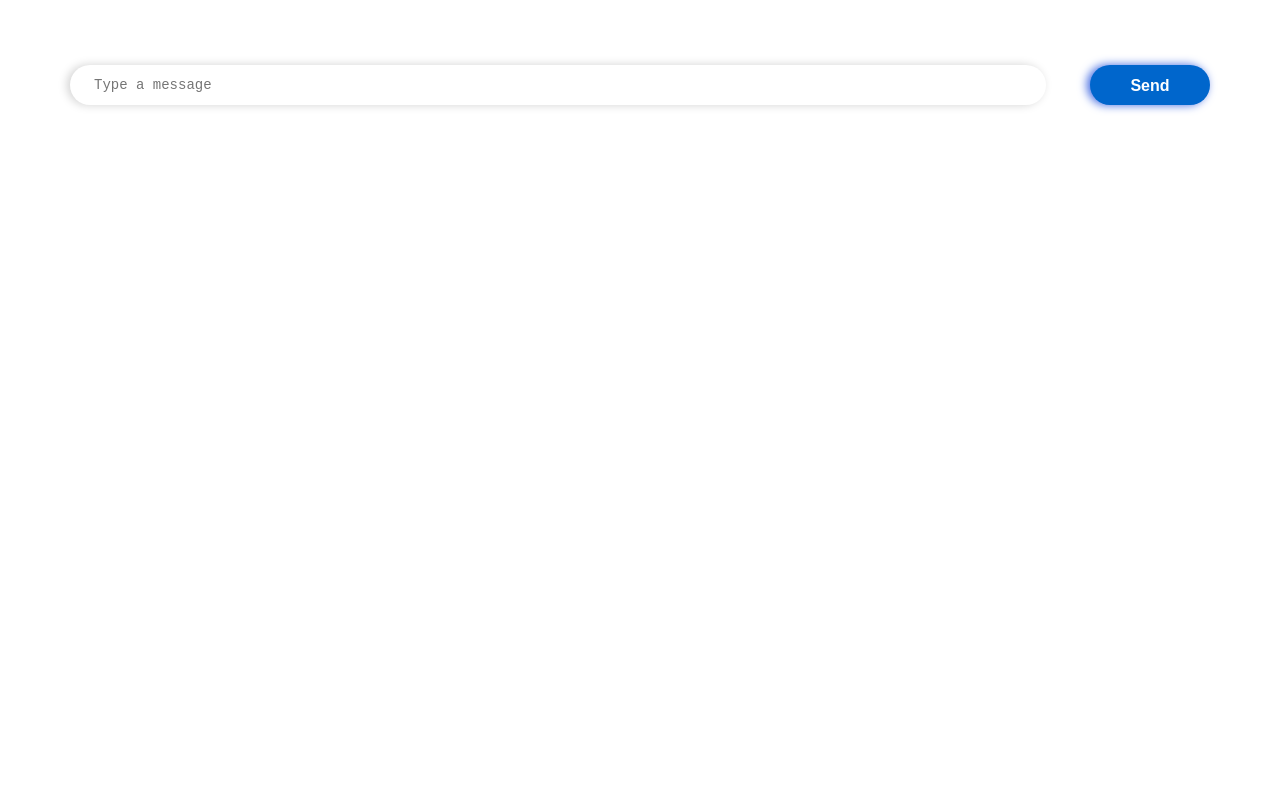
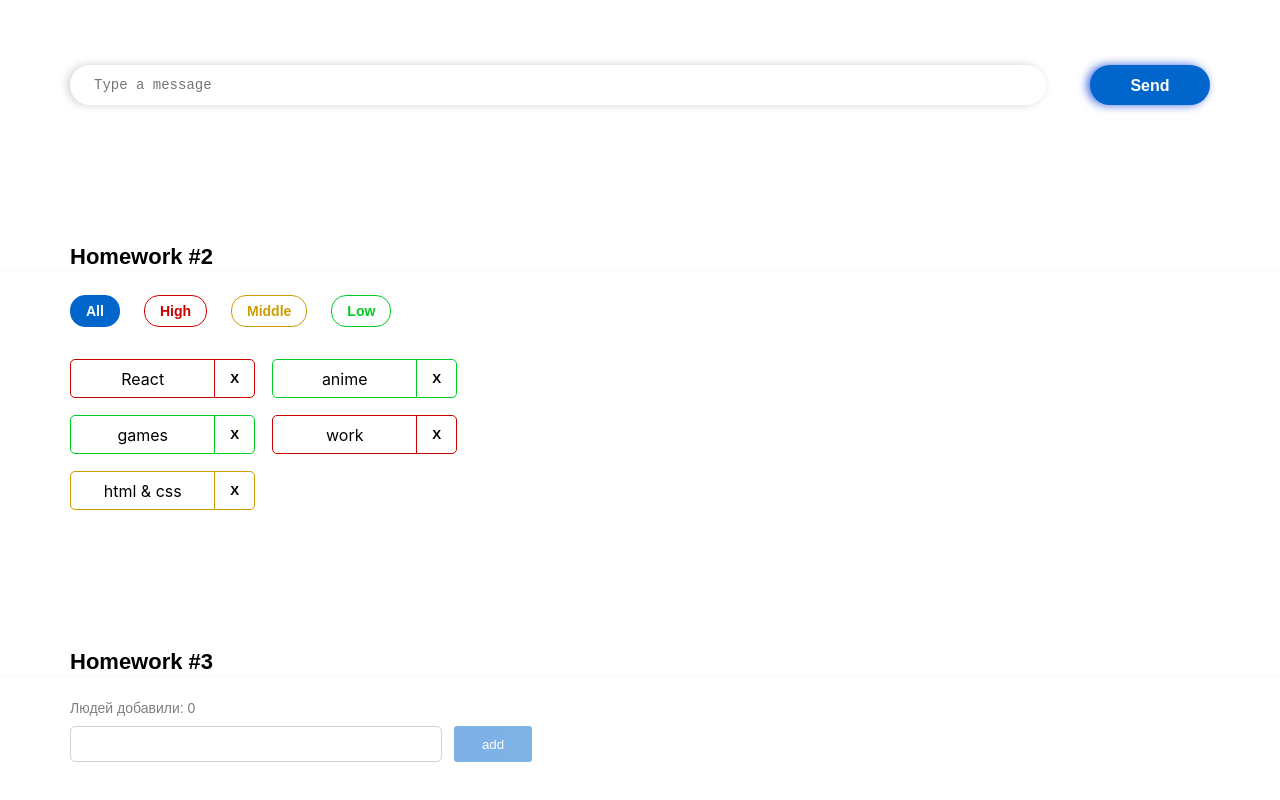
Before and after one commit to YuriyPshenov/homeworks, a React (Create React App) app: page / in a window 1280 px wide. Shown: the part 332-1132 px from the top of the page. Before the commit the page ends 800 px from the top, so only its background shows below. Built offline with nearby package versions, Linux system fonts and the light colour scheme.

Commit message:
updating HW3

```diff
--- a/src/s1-main/App.tsx
+++ b/src/s1-main/App.tsx
@@ -1,14 +1,15 @@
 import React from 'react'
 import s from './App.module.css'
 import HW1 from '../s2-homeworks/hw01/HW1'
+import HW2 from "../s2-homeworks/hw02/HW2";
+import HW3 from "../s2-homeworks/hw03/HW3";
 
 function App() {
     return (
         <div className={s.App}>
             <HW1/>
-            {/*раскомментировать по ходу выполнения*/}
-            {/*<HW2/>*/}
-            {/*<HW3/>*/}
+            <HW2/>
+            <HW3/>
             {/*<HW4/>*/}
 
             {/*при выполнении дз 5 и более - закомментировать здесь дз 1-4, так как они есть внутри дз 5*/}
--- a/src/s2-homeworks/hw02/HW2.tsx
+++ b/src/s2-homeworks/hw02/HW2.tsx
@@ -1,32 +1,34 @@
 import React, {useState} from 'react'
 import Affairs from './affairs/Affairs'
 import s2 from '../../s1-main/App.module.css'
+import {elGR} from "@mui/material/locale";
 
 /*
-* 1 - описать типы AffairPriorityType, AffairType
-* 2 - указать нужный тип для defaultAffairs
-* 3 - дописать типы и логику функции filterAffairs и проверить её тестами
-* 4 - выполнить пункт 3 для функции deleteAffair
-* 5 - указать нужный тип в useState с affairs
-* 6 - дописать тип и логику функции deleteAffairCallback
-* 7 - в файле Affairs.tsx дописать типизацию пропсов
-* 8 - в файле Affairs.tsx дописать логику функций setAll, setHigh, setMiddle, setLow
-* 9 - в файле Affair.tsx дописать типизацию пропсов
-* 10 - в файле Affair.tsx дописать функции deleteCallback и использовать
+* 1 - описать типы AffairPriorityType, AffairType +
+* 2 - указать нужный тип для defaultAffairs +
+* 3 - дописать типы и логику функции filterAffairs и проверить её тестами +
+* 4 - выполнить пункт 3 для функции deleteAffair +
+* 5 - указать нужный тип в useState с affairs +
+* 6 - дописать тип и логику функции deleteAffairCallback +
+* 7 - в файле Affairs.tsx дописать типизацию пропсов +
+* 8 - в файле Affairs.tsx дописать логику функций setAll, setHigh, setMiddle, setLow +
+* 9 - в файле Affair.tsx дописать типизацию пропсов +
+* 10 - в файле Affair.tsx дописать функции deleteCallback и использовать +
 * 11 - в файле Affair.tsx отобразить приходящие данные
 * */
 
 // types
-export type AffairPriorityType = any // need to fix any
+export type AffairPriorityType = 'low' | 'middle' | 'high' // need to fix any
+
 export type AffairType = {
-    _id: any // need to fix any
-    name: any // need to fix any
+    _id: number
+    name: string
     priority: AffairPriorityType
 }
 export type FilterType = 'all' | AffairPriorityType
 
 // constants
-const defaultAffairs: any = [ // need to fix any
+const defaultAffairs: Array<AffairType> = [ // need to fix any
     {_id: 1, name: 'React', priority: 'high'}, // студенты могут изменить содержимое name и количество элементов в массиве, ...priority не менять!
     {_id: 2, name: 'anime', priority: 'low'},
     {_id: 3, name: 'games', priority: 'low'},
@@ -35,23 +37,30 @@ const defaultAffairs: any = [ // need to fix any
 ]
 
 // pure helper functions
-export const filterAffairs = (affairs: any, filter: any): any => { // need to fix any
+export const filterAffairs = (affairs: Array<AffairType>, filter: FilterType): Array<AffairType> => { // need to fix any
 
+    return affairs.filter( (el) => {
+        if ('all' === filter) {
+            return affairs.filter( el => el.priority)
+        }
 
-    return affairs // need to fix
+        if (el.priority === filter) {
+            return affairs.filter( el => el.priority === filter)
+        }
+    } )
 }
-export const deleteAffair = (affairs: any, _id: any): any => { // need to fix any
-
-    return affairs // need to fix
+export const deleteAffair = (affairs: Array<AffairType>, _id: number): Array<AffairType>  => { // need to fix any
+    return affairs.filter(el => el._id !== _id)
 }
 
 function HW2() {
-    const [affairs, setAffairs] = useState<any>(defaultAffairs) // need to fix any
+    const [affairs, setAffairs] = useState<Array<AffairType>>(defaultAffairs) // need to fix any
     const [filter, setFilter] = useState<FilterType>('all')
 
     const filteredAffairs = filterAffairs(affairs, filter)
-    const deleteAffairCallback = (_id: any) => { // need to fix any
-        // need to fix
+    const deleteAffairCallback = (_id: number) => { // need to fix any
+        let deleteAffair = affairs.filter(el => el._id !== _id)
+        setAffairs(deleteAffair)
     }
 
     return (
--- a/src/s2-homeworks/hw02/affairs/Affairs.tsx
+++ b/src/s2-homeworks/hw02/affairs/Affairs.tsx
@@ -4,24 +4,24 @@ import {AffairType, FilterType} from '../HW2'
 import s from './Affairs.module.css'
 
 type AffairsPropsType = {
-    data: any // need to fix any
-    setFilter: any
-    deleteAffairCallback: any
+    data: Array<AffairType> // need to fix any
+    setFilter: (filter: FilterType)=>void
+    deleteAffairCallback: (id: number)=>void
     filter: FilterType
 }
 
 function Affairs(props: AffairsPropsType) {
     const setAll = () => {
-        // need to fix
+        props.setFilter('all')
     }
     const setHigh = () => {
-        // need to fix
+        props.setFilter('high')
     }
     const setMiddle = () => {
-        // need to fix
+        props.setFilter('middle')
     }
     const setLow = () => {
-        // need to fix
+        props.setFilter('low')
     }
 
     const cnAll = s.button + ' ' + s.all + (props.filter === 'all' ? ' ' + s.active : '')
--- a/src/s2-homeworks/hw02/affairs/affair/Affair.tsx
+++ b/src/s2-homeworks/hw02/affairs/affair/Affair.tsx
@@ -6,12 +6,12 @@ import s2 from '../Affairs.module.css'
 type AffairPropsType = {
     // key не нужно типизировать
     affair: AffairType
-    deleteAffairCallback: any // need to fix any
+    deleteAffairCallback:(id: number)=>void // need to fix any
 }
 
 function Affair(props: AffairPropsType) {
     const deleteCallback = () => {
-        // need to fix
+        props.deleteAffairCallback(props.affair._id)
     }
 
     const nameClass = s.name + ' ' + s2[props.affair.priority]
@@ -25,20 +25,19 @@ function Affair(props: AffairPropsType) {
         >
             <div id={'hw2-name-' + props.affair._id} className={nameClass}>
                 {/*создаёт студент*/}
-
+                {props.affair.name}
                 {/**/}
             </div>
             <div id={'hw2-priority-' + props.affair._id} hidden>
                 {/*создаёт студент*/}
-
+                {props.affair.priority}
                 {/**/}
             </div>
 
             <button
                 id={'hw2-button-delete-' + props.affair._id}
                 className={buttonClass}
-                // need to fix
-
+                onClick={deleteCallback}
             >
                 {/*текст кнопки могут изменить студенты*/}
                 X
--- a/src/s2-homeworks/hw03/Greeting.module.css
+++ b/src/s2-homeworks/hw03/Greeting.module.css
@@ -1,35 +1,94 @@
 .greetingForm {
+
 }
 
 .inputAndButtonContainer {
+    display: flex;
 }
 
 .error {
+    margin-top: 7px;
+    color: #CC0000;
+    font-family: 'Montserrat', sans-serif;
+    font-style: normal;
+    font-weight: 400;
+    font-size: 14px;
+    line-height: 17px;
 }
 
 .input {
+    margin-right: 12px;
+    padding: 8px 12px 8px 12px;
+    width: 372px;
+    height: 36px;
+    border-radius: 5px;
+    border: 1px solid #D1D1D1;
+    outline: none;
+    font-family: 'Montserrat', sans-serif;
+    font-style: normal;
+    font-weight: 500;
+    font-size: 16px;
+    line-height: 20px;
+    justify-content: center;
 }
 
 .input:focus {
+
 }
 
 .errorInput {
+    margin-right: 12px;
+    padding: 8px 12px 8px 12px;
+    width: 372px;
+    height: 36px;
+    border-radius: 5px;
+    border: 1px solid #CC0000;
+    outline: none;
+    font-family: 'Montserrat', sans-serif;
+    font-style: normal;
+    font-weight: 500;
+    font-size: 16px;
+    line-height: 20px;
 }
 
 .button {
+    width: 78px;
+    height: 36px;
+    border-radius: 3px;
+    background-color: #0066CC;
+    border: none;
+    color: white;
 }
 
 .button:focus {
+
 }
 
 .button:active {
+
 }
 
 .button:disabled {
+    background-color: #0066CC;
+    opacity: 0.5;
 }
 
 .text {
+    color: rgba(0, 0, 0, 0.5);
+    margin-bottom: 9px;
+    font-family: 'Montserrat', sans-serif;
+    font-style: normal;
+    font-weight: 400;
+    font-size: 14px;
+    line-height: 17px;
 }
 
 .greeting {
+    margin-top: 3px;
+    font-family: 'Montserrat', sans-serif;
+    font-style: normal;
+    font-weight: 500;
+    font-size: 14px;
+    line-height: 17px;
+    color: black;
 }
--- a/src/s2-homeworks/hw03/Greeting.tsx
+++ b/src/s2-homeworks/hw03/Greeting.tsx
@@ -2,14 +2,14 @@ import React, {ChangeEvent, KeyboardEvent} from 'react'
 import s from './Greeting.module.css'
 
 type GreetingPropsType = {
-    name: any // need to fix any
-    setNameCallback: any // need to fix any
-    addUser: any // need to fix any
-    onBlur: any // need to fix any
-    onEnter: any // need to fix any
-    error: any // need to fix any
-    totalUsers: any // need to fix any
-    lastUserName?: any // need to fix any
+    name: string // need to fix any
+    setNameCallback: (e: ChangeEvent<HTMLInputElement>) => void // need to fix any
+    addUser: () => void // need to fix any
+    onBlur: () => void // need to fix any
+    onEnter: (e: KeyboardEvent<HTMLInputElement>) => void // need to fix any
+    error: string // need to fix any
+    totalUsers: number // need to fix any
+    lastUserName?: string // need to fix any
 }
 
 // презентационная компонента (для верстальщика)
@@ -25,7 +25,7 @@ const Greeting: React.FC<GreetingPropsType> = (
         lastUserName,
     } // деструктуризация пропсов
 ) => {
-    const inputClass = s.errorInput // need to fix with (?:)
+    const inputClass = error ? s.errorInput : s.input // need to fix with (?:)
 
     return (
         <div id={'hw3-form'} className={s.greetingForm}>
@@ -56,6 +56,7 @@ const Greeting: React.FC<GreetingPropsType> = (
                     onClick={addUser}
                     className={s.button}
                     disabled={!name.trim()}
+
                 >
                     add
                 </button>
--- a/src/s2-homeworks/hw03/GreetingContainer.tsx
+++ b/src/s2-homeworks/hw03/GreetingContainer.tsx
@@ -1,20 +1,45 @@
 import React, { ChangeEvent, KeyboardEvent, useState } from 'react'
 import Greeting from './Greeting'
 import { UserType } from './HW3'
+import {Simulate} from "react-dom/test-utils";
+import error = Simulate.error;
 
 type GreetingContainerPropsType = {
-    users: any // need to fix any
-    addUserCallback: any // need to fix any
+    users: Array<UserType> // need to fix any
+    addUserCallback:(name: string)=>void // need to fix any
 }
 
-export const pureAddUser = (name: any, setError: any, setName: any, addUserCallback: any) => {
+export const pureAddUser = (name: string, setError: any, setName: any, addUserCallback: any) => {
     // если имя пустое - показать ошибку, иначе - добавить юзера и очистить инпут
+
+        let newName = name.split(' ').join('')
+
+        if (newName === '') {
+           setError('Ошибка! Введите имя!')
+        }
+        if (newName !== '') {
+            addUserCallback(name, setName(''))
+        }
 }
 
-export const pureOnBlur = (name: any, setError: any) => { // если имя пустое - показать ошибку
+export const pureOnBlur = (name: string, setError: Function) => { // если имя пустое - показать ошибку
+
+    let newName = name.split(' ').join('')
+
+    if (newName === '') {
+        setError('Ошибка! Введите имя!')
+    }
+
+    if (newName !== '') {
+        setError('')
+    }
 }
 
-export const pureOnEnter = (e: any, addUser: any) => { // если нажата кнопка Enter - добавить
+export const pureOnEnter = (e: KeyboardEvent<HTMLInputElement>, addUser: any) => { // если нажата кнопка Enter - добавить
+
+    if (e.key === 'Enter') {
+        addUser()
+    }
 }
 
 // более простой и понятный для новичков
@@ -26,11 +51,11 @@ const GreetingContainer: React.FC<GreetingContainerPropsType> = ({
     addUserCallback,
 }) => {
     // деструктуризация пропсов
-    const [name, setName] = useState<any>('') // need to fix any
-    const [error, setError] = useState<any>('') // need to fix any
+    const [name, setName] = useState<string>('') // need to fix any +
+    const [error, setError] = useState<string>('') // need to fix any +
 
-    const setNameCallback = (e: any) => { // need to fix any
-        setName('some name') // need to fix
+    const setNameCallback = (e: ChangeEvent<HTMLInputElement>) => { // need to fix any +
+        setName(e.currentTarget.value) // need to fix +
 
         error && setError('')
     }
@@ -46,8 +71,10 @@ const GreetingContainer: React.FC<GreetingContainerPropsType> = ({
         pureOnEnter(e, addUser)
     }
 
-    const totalUsers = 0 // need to fix
-    const lastUserName = 'some name' // need to fix
+
+
+    const totalUsers = users.length// need to fix
+    const lastUserName = users.length === 0 ? '' : users[users.length - 1].name// need to fix
 
     return (
         <Greeting
--- a/src/s2-homeworks/hw03/HW3.tsx
+++ b/src/s2-homeworks/hw03/HW3.tsx
@@ -2,11 +2,12 @@ import React, { useState } from 'react'
 import { v1 } from 'uuid'
 import s2 from '../../s1-main/App.module.css'
 import GreetingContainer from './GreetingContainer'
+import {logDOM} from "@testing-library/react";
 
 /*
-* 1 - описать тип UserType
-* 2 - указать нужный тип в useState с users
-* 3 - дописать типы и логику функции pureAddUserCallback и проверить её тестами
+* 1 - описать тип UserType +
+* 2 - указать нужный тип в useState с users +
+* 3 - дописать типы и логику функции pureAddUserCallback и проверить её тестами +
 * 4 - в файле GreetingContainer.tsx дописать типизацию пропсов
 * 5 - в файле GreetingContainer.tsx указать нужные типы в useState с name и error
 * 6 - в файле GreetingContainer.tsx дописать тип и логику функции setNameCallback
@@ -19,23 +20,26 @@ import GreetingContainer from './GreetingContainer'
 
 // types
 export type UserType = {
-    _id: any // need to fix any
-    name: any // need to fix any
+    _id: string // need to fix any
+    name: string // need to fix any
 }
 
-export const pureAddUserCallback = (name: any, setUsers: any, users: any) => { // need to fix any
-    const user = { // need to fix
+export const pureAddUserCallback = (name: string, setUsers: Function, users: Array<UserType>) => { // need to fix any
+
+    const user = {
+        name: name, _id: v1()
     }
     setUsers([...users, user])
 }
 
-const HW3 = () => {
-    const [users, setUsers] = useState<any>([]) // need to fix any
 
-    const addUserCallback = (name: any) => { // need to fix any
+export const HW3 = () => {
+    const [users, setUsers] = useState<UserType[]>([]) // need to fix any
+
+    const addUserCallback = (name: string) => { // need to fix any
         pureAddUserCallback(name, setUsers, users)
     }
-
+    console.log(users)
     return (
         <div id={'hw3'}>
             <div className={s2.hwTitle}>Homework #3</div>
```
